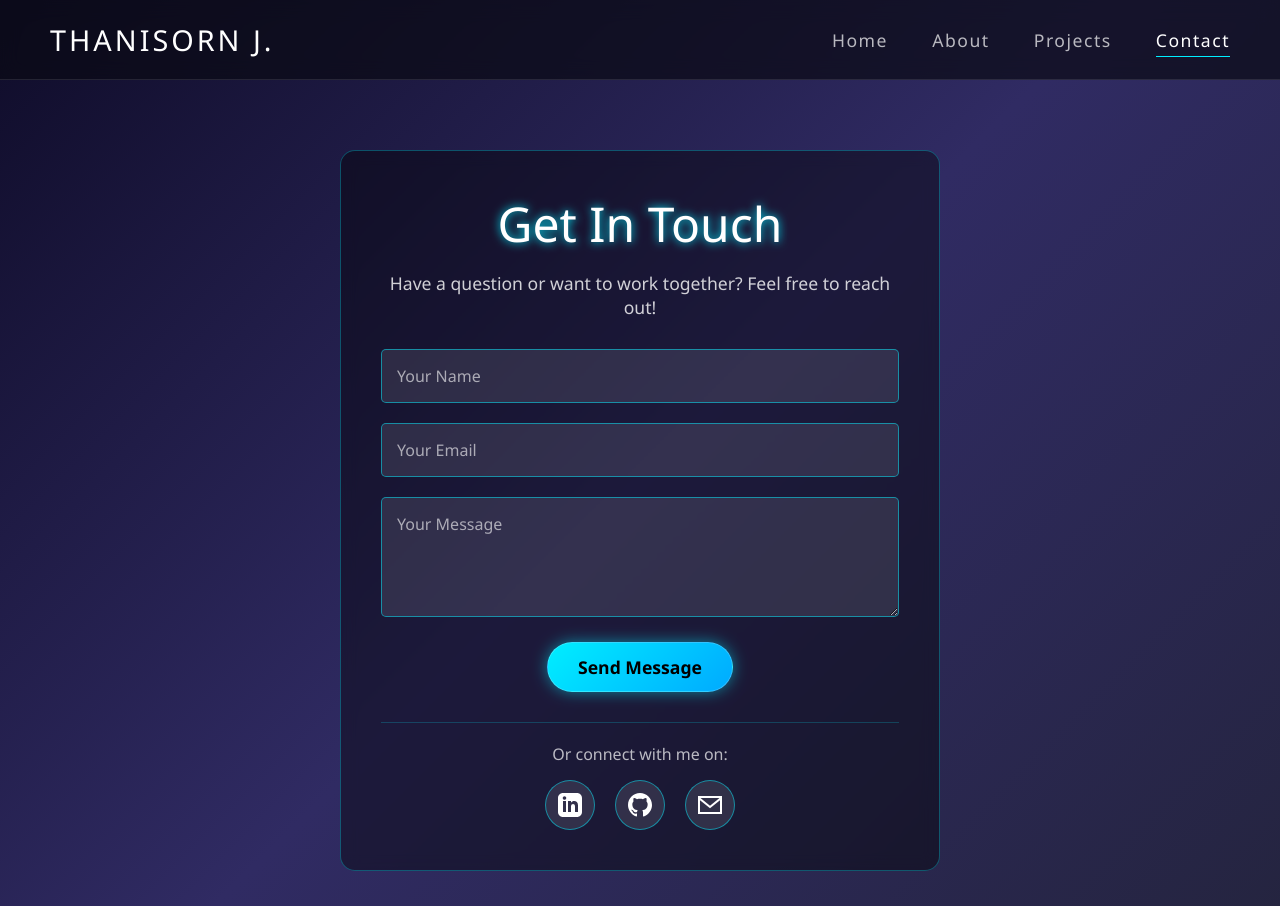
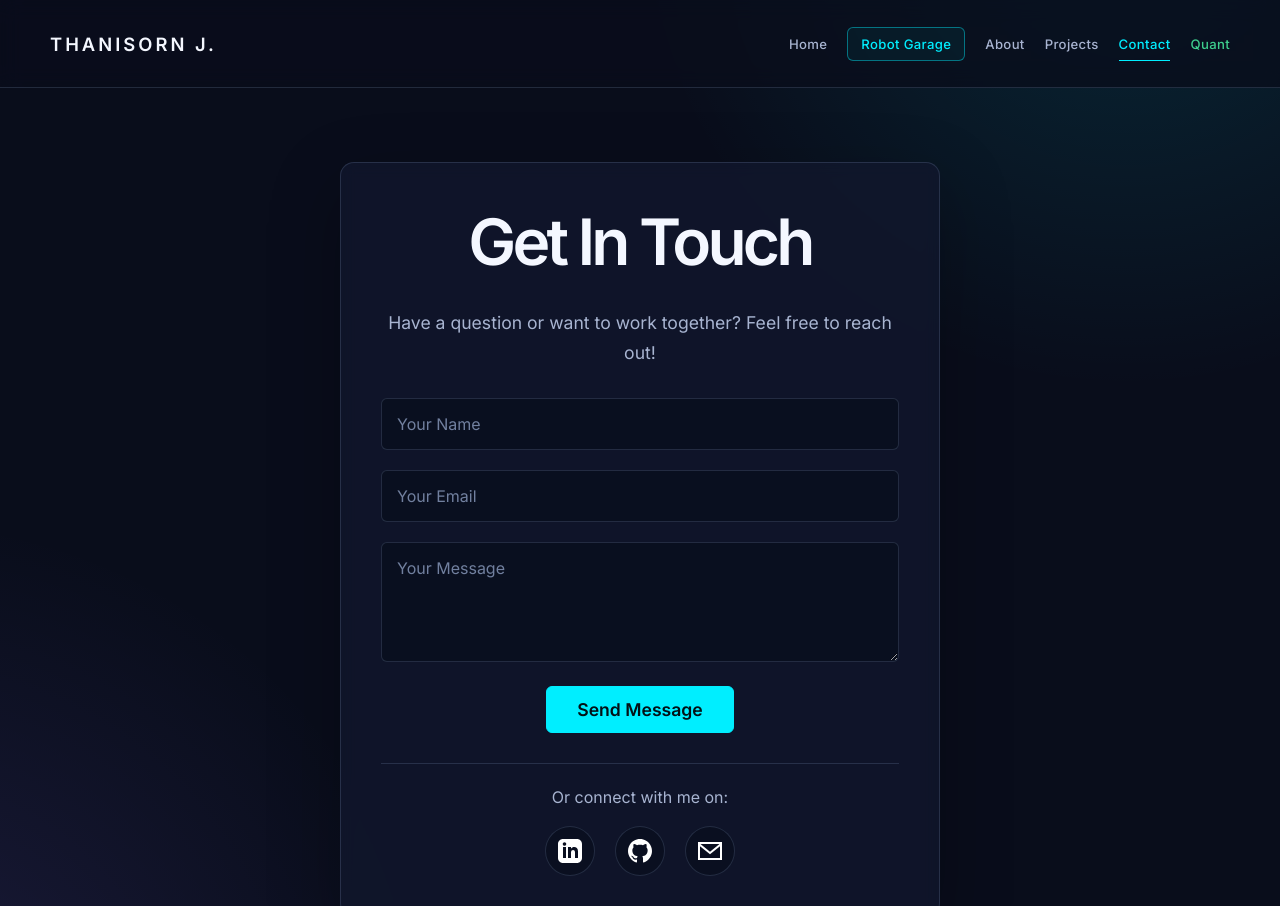
Before and after one commit to Book15011/Book15011.github.io, a plain HTML site: page contact.html in a window 1280 px wide. Shown: the top 906 px of the page. Drawn offline with Linux system fonts and the light colour scheme.

Commit message:
Unify robotics portfolio theme

```diff
--- a/contact.html
+++ b/contact.html
@@ -227,15 +227,18 @@
             }
         }
     </style>
+    <link rel="stylesheet" href="robotics-theme.css">
 </head>
 <body>
     <header>
         <a href="index.html" class="logo">THANISORN J.</a>
         <nav>
-            <a href="index.html">Home</a>
+            <a href="robotics-home.html">Home</a>
+            <a href="robotics.html" class="nav-garage">Robot Garage</a>
             <a href="about.html">About</a>
             <a href="projects.html">Projects</a>
             <a href="contact.html" class="active">Contact</a>
+            <a href="quant.html" class="nav-cross">Quant</a>
         </nav>
     </header>
 
--- /dev/null
+++ b/robotics-theme.css
@@ -0,0 +1,214 @@
+@import url('https://fonts.googleapis.com/css2?family=Inter:wght@400;500;600;700&family=Roboto+Mono:wght@400;500;700&display=swap');
+
+:root{
+  --robot-ink:#090d1b;
+  --robot-panel:#11182d;
+  --robot-panel-soft:#151e37;
+  --robot-cyan:#00eeff;
+  --robot-violet:#8a72ff;
+  --robot-text:#f4f7ff;
+  --robot-muted:#a8b4d1;
+  --robot-line:rgba(180,205,255,.15);
+}
+
+body{
+  min-height:100vh;
+  background:radial-gradient(circle at 88% -10%,rgba(0,238,255,.12),transparent 31%),radial-gradient(circle at -8% 105%,rgba(138,114,255,.14),transparent 31%),var(--robot-ink);
+  color:var(--robot-text);
+  font-family:Inter,system-ui,sans-serif;
+}
+body:has(.contact-container),body:has(.container > h1){ display:block; height:auto; }
+
+a:focus-visible,button:focus-visible,input:focus-visible,textarea:focus-visible{
+  outline:2px solid var(--robot-cyan);
+  outline-offset:3px;
+}
+
+header{
+  position:relative;
+  display:flex;
+  align-items:center;
+  justify-content:space-between;
+  gap:28px;
+  min-height:88px;
+  width:100%;
+  padding:0 max(24px,calc((100vw - 1180px)/2));
+  background:rgba(9,13,27,.78);
+  border-bottom:1px solid var(--robot-line);
+  box-shadow:none;
+}
+
+.logo{
+  color:var(--robot-text);
+  font-family:Inter,system-ui,sans-serif;
+  font-size:1.15rem;
+  font-weight:600;
+  letter-spacing:3px;
+  white-space:nowrap;
+}
+.logo::after{ background:var(--robot-cyan); }
+
+nav{ display:flex; flex-wrap:wrap; justify-content:flex-end; gap:10px 20px; }
+nav a{
+  display:inline-flex;
+  align-items:center;
+  gap:7px;
+  margin:0;
+  padding:8px 0;
+  color:var(--robot-muted);
+  font-family:Inter,system-ui,sans-serif;
+  font-size:.82rem;
+  font-weight:500;
+  letter-spacing:.35px;
+}
+nav a::after,nav a::before{ background:var(--robot-cyan); }
+nav a:hover,nav a:focus,nav a.active{ color:var(--robot-cyan); }
+nav a.active::after{ width:100%; background:var(--robot-cyan); }
+nav a.nav-garage{
+  padding:8px 13px;
+  border:1px solid rgba(0,238,255,.42);
+  border-radius:6px;
+  color:var(--robot-cyan);
+  background:rgba(0,238,255,.05);
+}
+nav a.nav-garage::after{ display:none; }
+nav a.nav-garage:hover{ color:#031116; background:var(--robot-cyan); }
+nav a.nav-cross{ border-color:rgba(62,207,142,.4); color:#3ecf8e; }
+nav a.nav-cross:hover{ color:#3ecf8e; background:rgba(62,207,142,.12); }
+
+/* About */
+.page-container{ max-width:1180px; padding:82px 24px 100px; }
+.page-title{
+  margin-bottom:32px;
+  padding:0 0 14px;
+  border-bottom:1px solid var(--robot-line);
+  color:var(--robot-text);
+  font-family:Inter,system-ui,sans-serif;
+  font-size:clamp(2.5rem,6vw,4.5rem);
+  font-weight:600;
+  letter-spacing:-.065em;
+  text-shadow:none;
+}
+.about-content{ align-items:stretch; gap:28px; }
+.about-text{
+  display:flex;
+  align-items:center;
+  max-width:none;
+  padding:36px;
+  border:1px solid var(--robot-line);
+  border-radius:14px;
+  background:rgba(17,24,45,.72);
+}
+.about-text p{ color:var(--robot-muted); font-size:1.04rem; line-height:1.8; }
+.scrambled-text .cursor{ color:var(--robot-cyan); }
+.profile-pic{
+  width:min(36vw,390px);
+  height:auto;
+  min-height:360px;
+  border:1px solid rgba(0,238,255,.42);
+  border-radius:14px;
+  box-shadow:0 24px 55px rgba(0,0,0,.28);
+}
+
+/* Contact and confirmation */
+.contact-container,body:has(.container > h1) .container{
+  border:1px solid var(--robot-line);
+  border-radius:14px;
+  background:rgba(17,24,45,.78);
+  box-shadow:0 24px 70px rgba(0,0,0,.26);
+}
+.contact-container{
+  width:min(100% - 48px,640px);
+  max-height:none;
+  margin:74px auto 90px;
+  padding:40px;
+}
+.contact-container .page-title,.container h1{
+  margin-bottom:14px;
+  border:0;
+  color:var(--robot-text);
+  font-family:Inter,system-ui,sans-serif;
+  font-size:clamp(2.35rem,6vw,4rem);
+  font-weight:600;
+  letter-spacing:-.06em;
+  text-shadow:none;
+}
+.contact-container p,.container p{ color:var(--robot-muted); line-height:1.7; }
+.contact-form input,.contact-form textarea{
+  border-color:var(--robot-line);
+  border-radius:6px;
+  background:rgba(9,13,27,.62);
+  color:var(--robot-text);
+  font-family:Inter,system-ui,sans-serif;
+}
+.contact-form input::placeholder,.contact-form textarea::placeholder{ color:#71809f; }
+.btn,.project-link{
+  border:1px solid var(--robot-cyan);
+  border-radius:6px;
+  background:var(--robot-cyan);
+  color:#031116;
+  box-shadow:none;
+  font-family:Inter,system-ui,sans-serif;
+  font-weight:600;
+}
+.btn:hover,.project-link:hover{ background:#77f6ff; box-shadow:0 10px 26px rgba(0,238,255,.17); }
+.social-links{ border-top-color:var(--robot-line); }
+.social-links p{ color:var(--robot-muted); }
+.social-btn{ border-color:var(--robot-line); background:rgba(9,13,27,.52); }
+.social-btn:hover{ border-color:var(--robot-cyan); background:var(--robot-cyan); box-shadow:0 0 20px rgba(0,238,255,.22); }
+.social-btn:hover svg{ fill:var(--robot-ink); }
+
+/* Thank-you page */
+body:has(.container > h1){ display:block; text-align:center; }
+.container:has(> h1){ max-width:640px; margin:100px auto; padding:50px 42px; }
+.container:has(> h1) p{ margin-bottom:34px; }
+
+/* Projects */
+.container:has(.shelf-container){ padding:74px 20px 90px; min-height:calc(100vh - 88px); }
+.page-heading{ margin-bottom:26px; }
+.page-heading h1{
+  background:none;
+  color:var(--robot-text);
+  font-family:Inter,system-ui,sans-serif;
+  font-size:clamp(2.5rem,6vw,4.5rem);
+  font-weight:600;
+  letter-spacing:-.065em;
+  text-shadow:none;
+}
+.subtitle{ color:var(--robot-cyan); font-family:'Roboto Mono',monospace; font-size:.72rem; letter-spacing:2px; }
+.layer{ border-color:rgba(0,238,255,.24); box-shadow:0 24px 55px rgba(0,0,0,.38); }
+.layer:nth-child(1){ background:linear-gradient(135deg,#0c5967,#102c51)!important; }
+.layer:nth-child(2){ background:linear-gradient(135deg,#294f73,#1b2b54)!important; }
+.layer:nth-child(3){ background:linear-gradient(135deg,#35427c,#242052)!important; }
+.layer:nth-child(4){ background:linear-gradient(135deg,#145c62,#17334e)!important; }
+.layer:nth-child(5){ background:linear-gradient(135deg,#4e3a73,#281e52)!important; }
+.layer:nth-child(6){ background:linear-gradient(135deg,#25536d,#1b2f50)!important; }
+.layer-title,.modal-layer-title{ font-family:Inter,system-ui,sans-serif; letter-spacing:-.045em; }
+.divider{ background:linear-gradient(90deg,var(--robot-cyan),transparent); }
+.content{ color:#dce7ff; font-family:Inter,system-ui,sans-serif; }
+.stat-value{ background:linear-gradient(90deg,var(--robot-cyan),#b9efff); -webkit-background-clip:text; background-clip:text; }
+.depth-indicator{ border:1px solid var(--robot-line); border-radius:6px; background:rgba(9,13,27,.72); font-family:'Roboto Mono',monospace; font-size:.75rem; }
+.depth-progress{ background:linear-gradient(90deg,var(--robot-cyan),var(--robot-violet)); }
+.instructions{ color:var(--robot-muted); font-family:'Roboto Mono',monospace; font-size:.72rem; letter-spacing:.4px; }
+.modal-overlay{ background:rgba(4,7,16,.78); }
+.modal-content{ background:var(--robot-panel); border-color:var(--robot-line); }
+
+@media(max-width:850px){
+  header{ align-items:flex-start; min-height:unset; padding-top:20px; padding-bottom:20px; }
+  nav{ justify-content:flex-start; }
+  .about-content{ flex-direction:column-reverse; }
+  .profile-pic{ width:100%; min-height:0; max-height:480px; }
+}
+
+@media(max-width:620px){
+  header{ gap:14px; flex-direction:column; }
+  .logo{ font-size:1rem; }
+  nav{ gap:6px 14px; }
+  nav a{ font-size:.75rem; }
+  nav a.nav-garage{ padding:6px 9px; }
+  .page-container{ padding:58px 18px 72px; }
+  .about-text{ padding:25px; }
+  .contact-container{ width:min(100% - 36px,640px); margin:50px auto 65px; padding:28px 22px; }
+  .container:has(> h1){ margin:60px 18px; padding:38px 24px; }
+  .container:has(.shelf-container){ padding:52px 14px 80px; }
+}
```
Also changed, not shown: about.html (+2 -0 lines), projects.html (+2 -0 lines), robotics-home.html (+3 -0 lines), thanks.html (+2 -0 lines).
